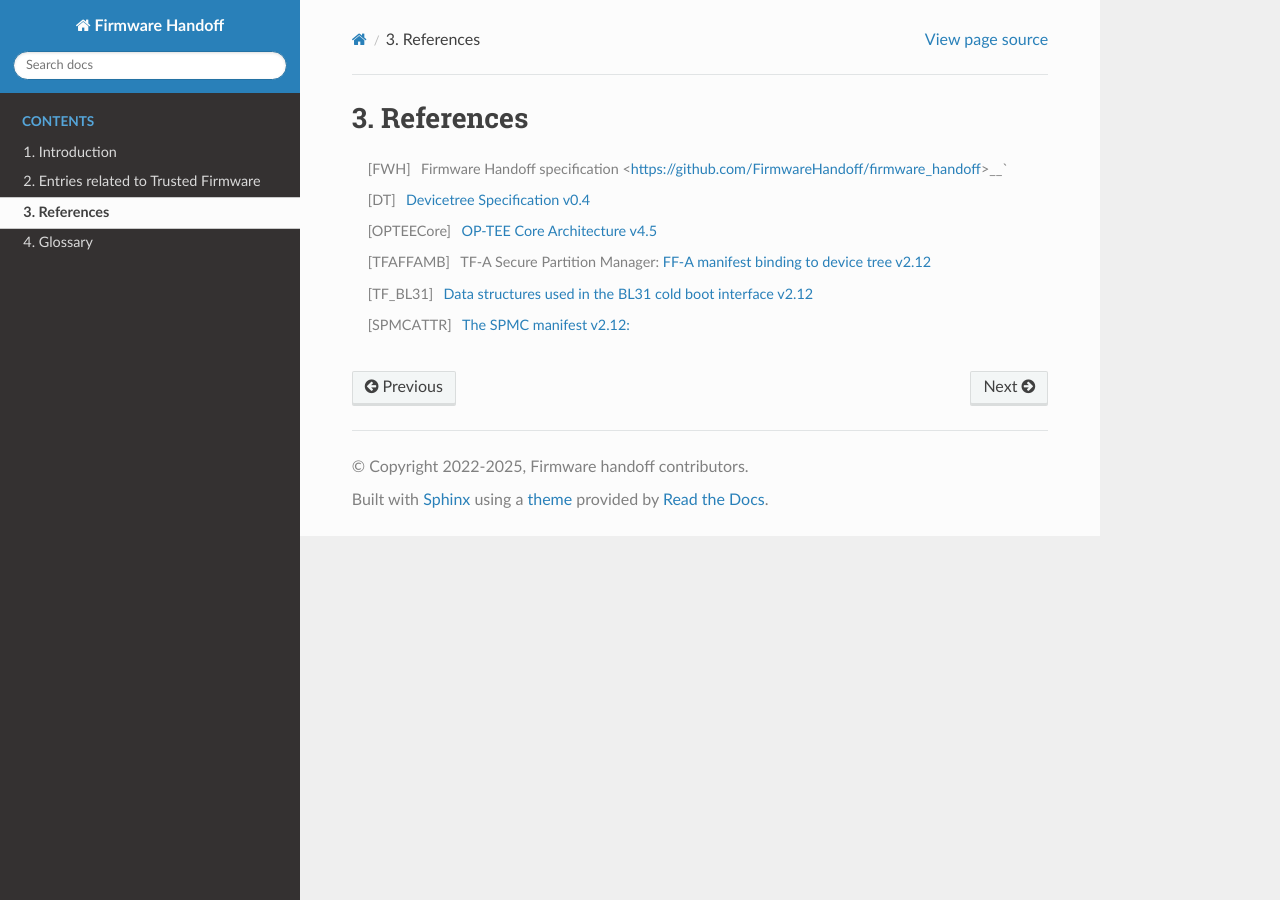
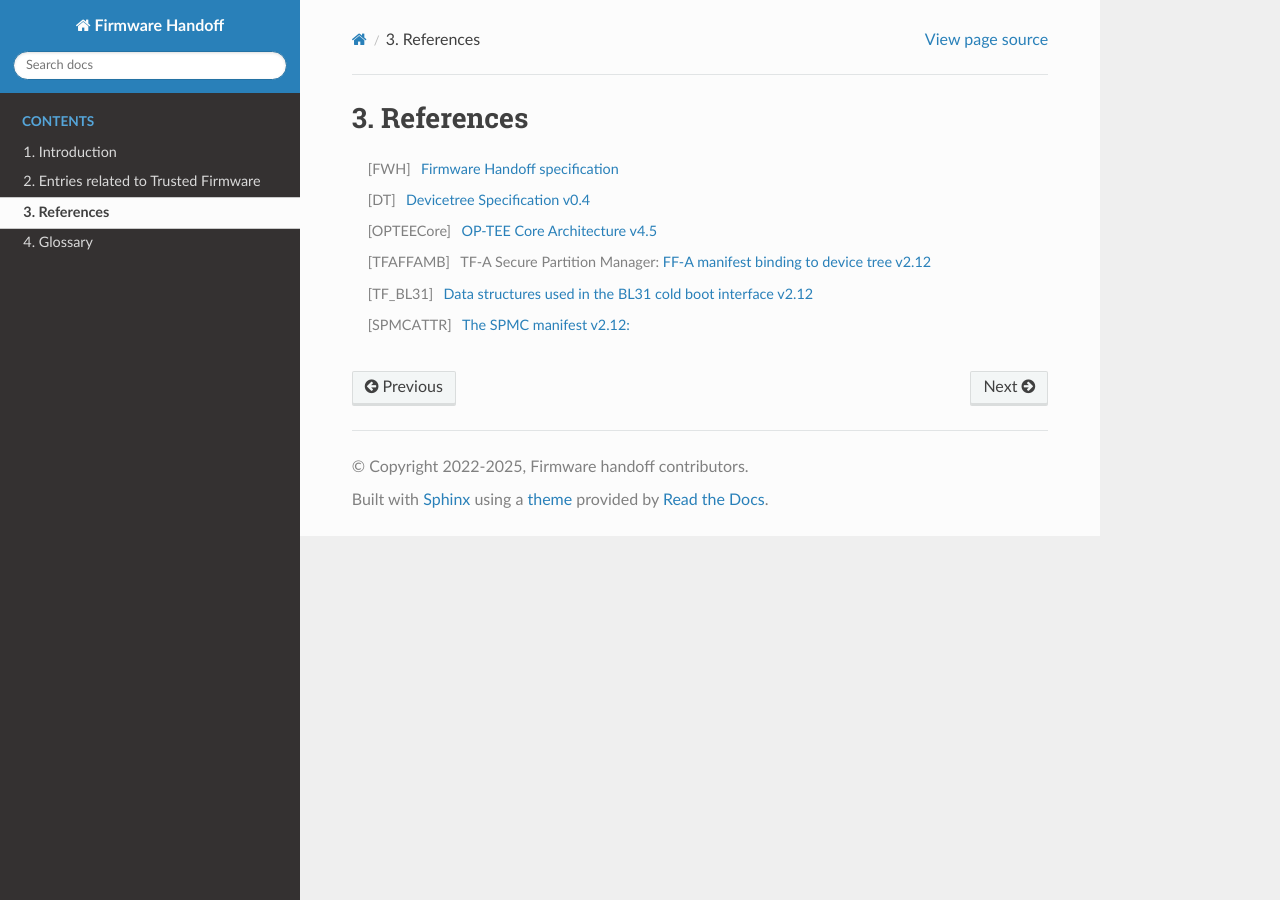
Before and after one commit to harrisonmutai-arm/handoff-ancillary-spec, a Sphinx documentation site: the page built from source/references.rst, in a window 1280 px wide. Built offline with Sphinx 7.4.7 and the Read the Docs theme 3.1.0, drawn with Linux system fonts in a browser that asks for light colours; formulas are drawn with MathJax 3.

Commit message:
Minor fix FW Handoff spec reference
Signed-off-by: Jose Marinho <jose.marinho@arm.com>

```diff
--- a/source/references.rst
+++ b/source/references.rst
@@ -13,7 +13,7 @@
 References
 ==========
 
-.. [FWH] Firmware Handoff specification <https://github.com/FirmwareHandoff/firmware_handoff>__`
+.. [FWH] `Firmware Handoff specification <https://github.com/FirmwareHandoff/firmware_handoff>`__
 
 .. [DT] `Devicetree Specification v0.4 <https://github.com/devicetree-org/devicetree-specification/releases/tag/v0.4>`__
 
```
